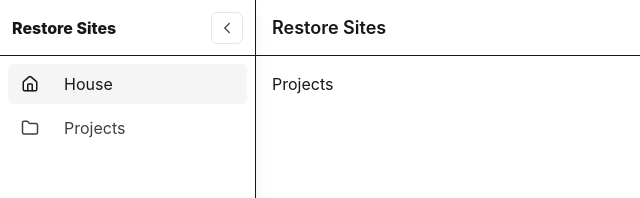
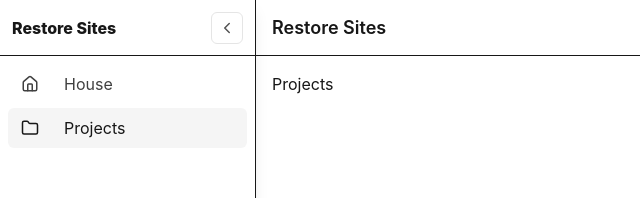
Before and after one commit to Kaligraphy247/restore-sites-gui, a SvelteKit app: page /projects in a window 1280 px wide. Shown: the top 198 px of the page, without its empty margins (0-640 px from the left). Built offline with nearby package versions, Linux system fonts and the light colour scheme.

Commit message:
Add page transitions and improve dark mode handling

```diff
--- a/src/app.css
+++ b/src/app.css
@@ -14,9 +14,6 @@
     line-height: 24px;
     font-weight: 400;
 
-    color: #0f0f0f;
-    background-color: #f6f6f6;
-
     font-synthesis: none;
     text-rendering: optimizeLegibility;
     -webkit-font-smoothing: antialiased;
@@ -24,9 +21,26 @@
     -webkit-text-size-adjust: 100%;
 }
 
+:root {
+    @apply text-neutral-900 bg-white;
+}
+
+html,
+body {
+    background-color: inherit;
+    color: inherit;
+}
+
+.dark {
+    color-scheme: dark;
+}
+
+.dark:root {
+    @apply text-neutral-50 bg-neutral-900;
+}
+
 @media (prefers-color-scheme: dark) {
     :root {
-        color: #f6f6f6;
-        background-color: #2f2f2f;
+        @apply text-neutral-50 bg-neutral-900;
     }
 }
--- a/src/app.html
+++ b/src/app.html
@@ -5,6 +5,20 @@
     <link rel="icon" href="%sveltekit.assets%/favicon.png" />
     <meta name="viewport" content="width=device-width, initial-scale=1" />
     <title>Tauri + SvelteKit + Typescript App</title>
+    <script>
+      // Prevent dark mode flicker by immediately setting styles
+      (function() {
+        const isDarkMode = window.matchMedia('(prefers-color-scheme: dark)').matches;
+        if (isDarkMode) {
+          document.documentElement.classList.add('dark');
+          document.documentElement.style.backgroundColor = '#171717';
+          document.documentElement.style.colorScheme = 'dark';
+        } else {
+          document.documentElement.style.backgroundColor = '#ffffff';
+          document.documentElement.style.colorScheme = 'light';
+        }
+      })();
+    </script>
     %sveltekit.head%
   </head>
   <body data-sveltekit-preload-data="hover">
--- a/src/routes/+layout.svelte
+++ b/src/routes/+layout.svelte
@@ -4,7 +4,16 @@
   import SidebarItem from "../components/sidebar/SidebarItem.svelte";
   import { Folder, Settings, House } from "@lucide/svelte";
   import { Toaster } from "svelte-sonner";
+  import { page } from "$app/state";
+  import { fade, fly } from "svelte/transition";
+  import { navigating } from "$app/stores";
   let { children } = $props();
+
+  // Track route changes for transitions
+  let currentPath = $state(page.url.pathname);
+  $effect(() => {
+    currentPath = page.url.pathname;
+  });
 </script>
 
 <!-- Toast -->
@@ -31,13 +40,13 @@
 
     {#snippet children({ collapsed }: { collapsed: boolean })}
       <div class="space-y-1">
-        <SidebarItem label="House" {collapsed} active ariaLabel="House" href={"/"}>
+        <SidebarItem label="House" {collapsed} active={page.url.pathname === "/"} ariaLabel="House" href={"/"}>
           {#snippet icon()}
             <House size={18} />
           {/snippet}
         </SidebarItem>
 
-        <SidebarItem label="Projects" {collapsed} ariaLabel="Projects" href={"/projects"}>
+        <SidebarItem label="Projects" {collapsed} active={page.url.pathname === "/projects"} ariaLabel="Projects" href={"/projects"}>
           {#snippet icon()}
             <Folder size={18} />
           {/snippet}
@@ -59,7 +68,15 @@
       <h1 class="text-lg font-semibold">Restore Sites</h1>
     </header>
     <main class="p-4">
-      {@render children()}
+      {#key currentPath}
+        <div
+          in:fade={{ duration: 300, delay: 150 }}
+          out:fade={{ duration: 150 }}
+          class="w-full"
+        >
+          {@render children()}
+        </div>
+      {/key}
     </main>
   </div>
 </div>
```
